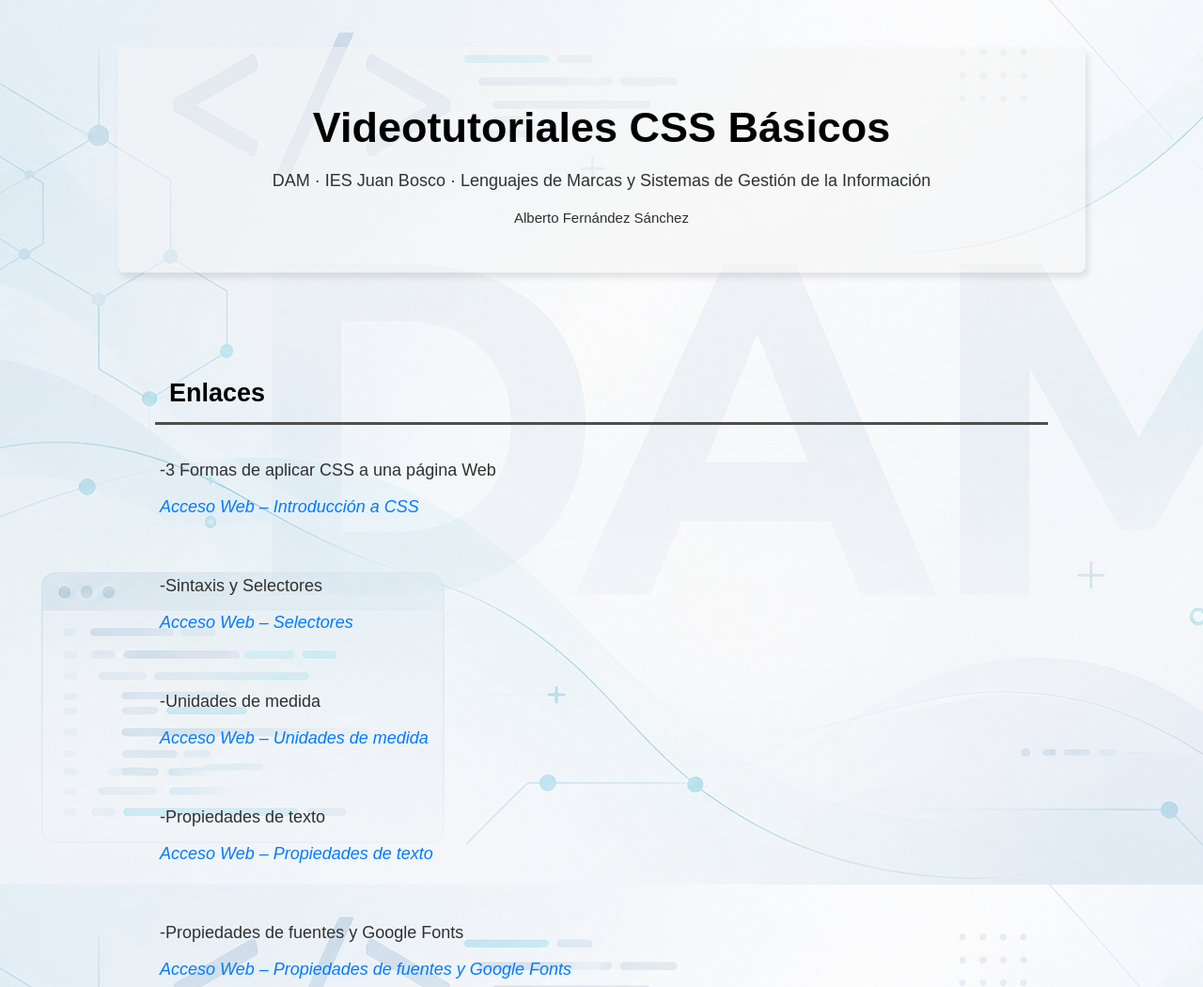
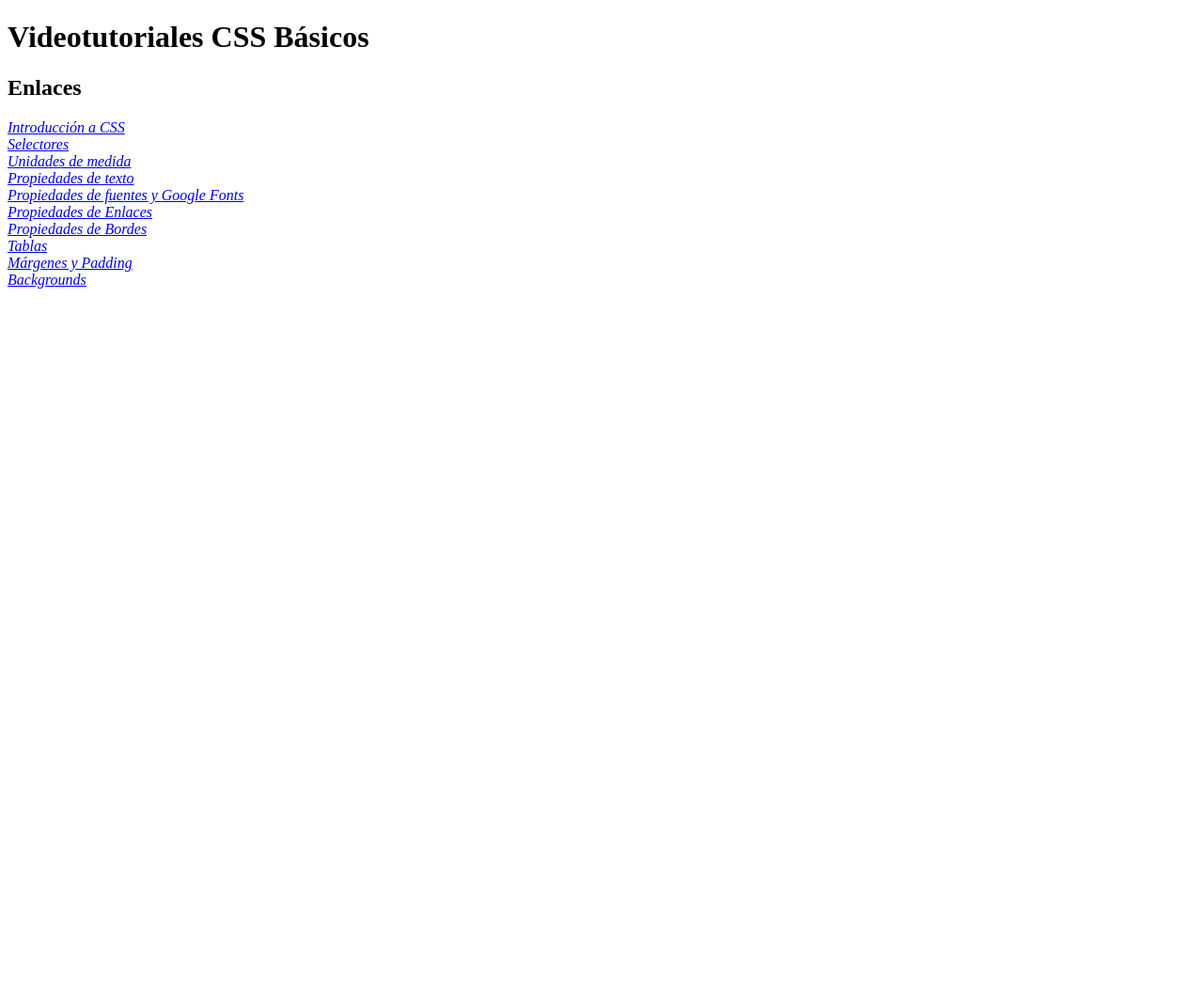
Before and after one commit to sueco33afs/lenguajes-marcas, a plain HTML site: page videotutoriales_CSSI/index.html in a window 1280 px wide. Shown: the top 1050 px of the page at 94% size. After the commit the page ends 800 px from the top, so only its background shows below. Drawn offline with Linux system fonts and the light colour scheme.

Commit message:
Actualizado el índice de los videotutoriales CSS I

```diff
--- a/videotutoriales_CSSI/index.html
+++ b/videotutoriales_CSSI/index.html
@@ -4,155 +4,80 @@
     <meta charset="utf-8" />
     <meta name="viewport" content="width=device-width, initial-scale=1" />
     <title>Videotutoriales</title>
-    <style>
-      body {
-        font-family: Arial, sans-serif;
-        font-size: large;
-        color: rgb(48, 48, 48);
-        padding: 50px;
-        margin: auto;
-        background-image: url(backgrounds/background_DAM.png);
-      }
-      h1 {
-        font-size: 2.5em;
-        margin-bottom: 20px;
-        color: black;
-      }
-      h2 {
-        font-size: 1.5em;
-        margin-bottom: 15px;
-        padding: 15px;
-        border-bottom: 3px solid rgb(78, 78, 78);
-        color: black;
-      }
-      article {
-        margin-bottom: 35px;
-        padding: 5px;
-      }
-      a {
-        color: #007bff;
-        text-decoration: none;
-      }
-      header,
-      main,
-      footer {
-        max-width: 950px;
-        margin-inline: auto;
-        padding: 75px;
-      }
-
-      main {
-        display: flex;
-        flex-direction: column;
-        gap: 75px;
-      }
-
-      header {
-        background-color: #f5f5f580;
-        padding: 30px 40px;
-        border-radius: 8px;
-        box-shadow: 3px 5px 7px rgba(0, 0, 0, 0.1);
-        text-align: center;
-      }
-      footer {
-        text-align: center;
-        margin-top: 20px;
-        color: gray;
-      }
-    </style>
   </head>
   <body>
     <header>
       <h1 id="inicio">Videotutoriales CSS Básicos</h1>
-      <p>
-        DAM · IES Juan Bosco · Lenguajes de Marcas y Sistemas de Gestión de la
-        Información
-      </p>
-      <p><small>Alberto Fernández Sánchez</small></p>
     </header>
 
     <main>
       <section>
         <h2>Enlaces</h2>
         <article>
-          <p>-3 Formas de aplicar CSS a una página Web</p>
           <a
             href="sites/aplicar_CSS/aplicar_CSS.html"
             style="font-style: italic"
-            >Acceso Web – Introducción a CSS</a
+            >Introducción a CSS</a
           >
         </article>
         <article>
-          <p>-Sintaxis y Selectores</p>
           <a href="sites/selectores/selectores.html" style="font-style: italic"
-            >Acceso Web – Selectores</a
+            >Selectores</a
           >
         </article>
         <article>
-          <p>-Unidades de medida</p>
           <a
             href="sites/unidades_medida/unidades_medida.html"
             style="font-style: italic"
-            >Acceso Web – Unidades de medida</a
+            >Unidades de medida</a
           >
         </article>
         <article>
-          <p>-Propiedades de texto</p>
           <a
             href="sites/propiedades_texto/propiedades.html"
             style="font-style: italic"
-            >Acceso Web – Propiedades de texto</a
+            >Propiedades de texto</a
           >
         </article>
         <article>
-          <p>-Propiedades de fuentes y Google Fonts</p>
           <a
             href="sites/propiedades_fuentes/fuentes_google.html"
             style="font-style: italic"
-            >Acceso Web – Propiedades de fuentes y Google Fonts</a
+            >Propiedades de fuentes y Google Fonts</a
           >
         </article>
         <article>
-          <p>-Propiedades de Enlaces</p>
           <a
             href="sites/propiedades_enlaces/enlaces.html"
             style="font-style: italic"
-            >Acceso Web – Propiedades de Enlaces</a
+            >Propiedades de Enlaces</a
           >
         </article>
         <article>
-          <p>-Propiedades de Bordes</p>
           <a
             href="sites/propiedades_bordes/bordes.html"
             style="font-style: italic"
-            >Acceso Web – Propiedades de Bordes</a
+            >Propiedades de Bordes</a
           >
         </article>
         <article>
-          <p>-Tablas</p>
           <a href="sites/tablas/tablas.html" style="font-style: italic"
-            >Acceso Web – Tablas</a
+            >Tablas</a
           >
         </article>
         <article>
-          <p>-Márgenes y Padding</p>
           <a href="sites/padding/padding.html" style="font-style: italic"
-            >Acceso Web – Márgenes y Padding</a
+            >Márgenes y Padding</a
           >
         </article>
         <article>
-          <p>-Backgrounds</p>
           <a
             href="sites/fondo_pantalla/background.html"
             style="font-style: italic"
-            >Acceso Web – Backgrounds</a
+            >Backgrounds</a
           >
         </article>
       </section>
     </main>
-    <footer>
-      <p><small>by</small> Alberto Fernández Sánchez - DAM</p>
-      <a href="/lenguajes-marcas/index.html">volver a inicio</a>
-    </footer>
   </body>
 </html>
```
Also changed, not shown: videotutoriales_CSSI/backgrounds/background-image.png (deleted), videotutoriales_CSSI/backgrounds/background_CSS.png (deleted), videotutoriales_CSSI/backgrounds/background_DAM.png (deleted), videotutoriales_CSSI/backgrounds/background_GitHub.png (deleted), videotutoriales_CSSI/backgrounds/background_HTML.png (deleted), 3 other files.
